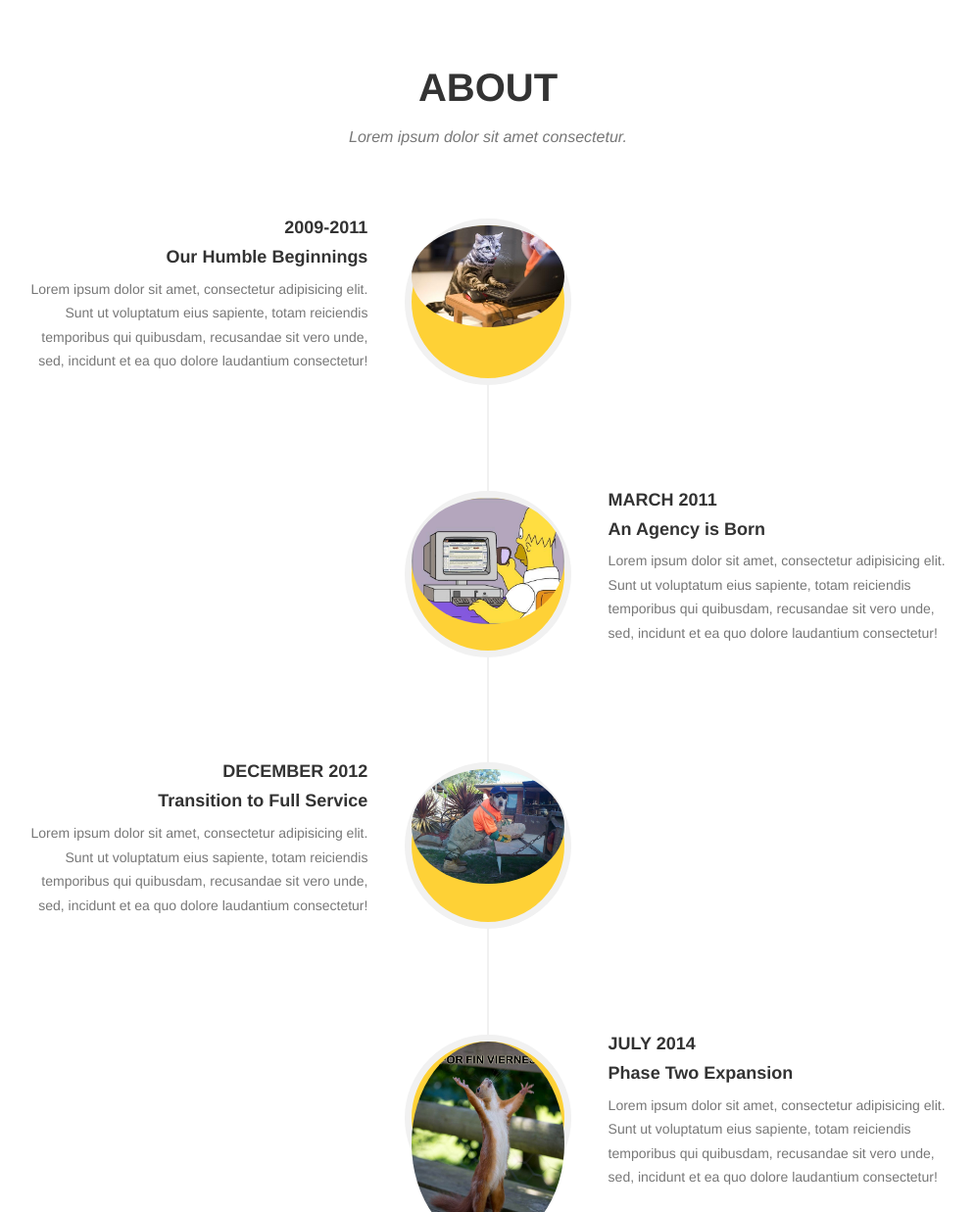
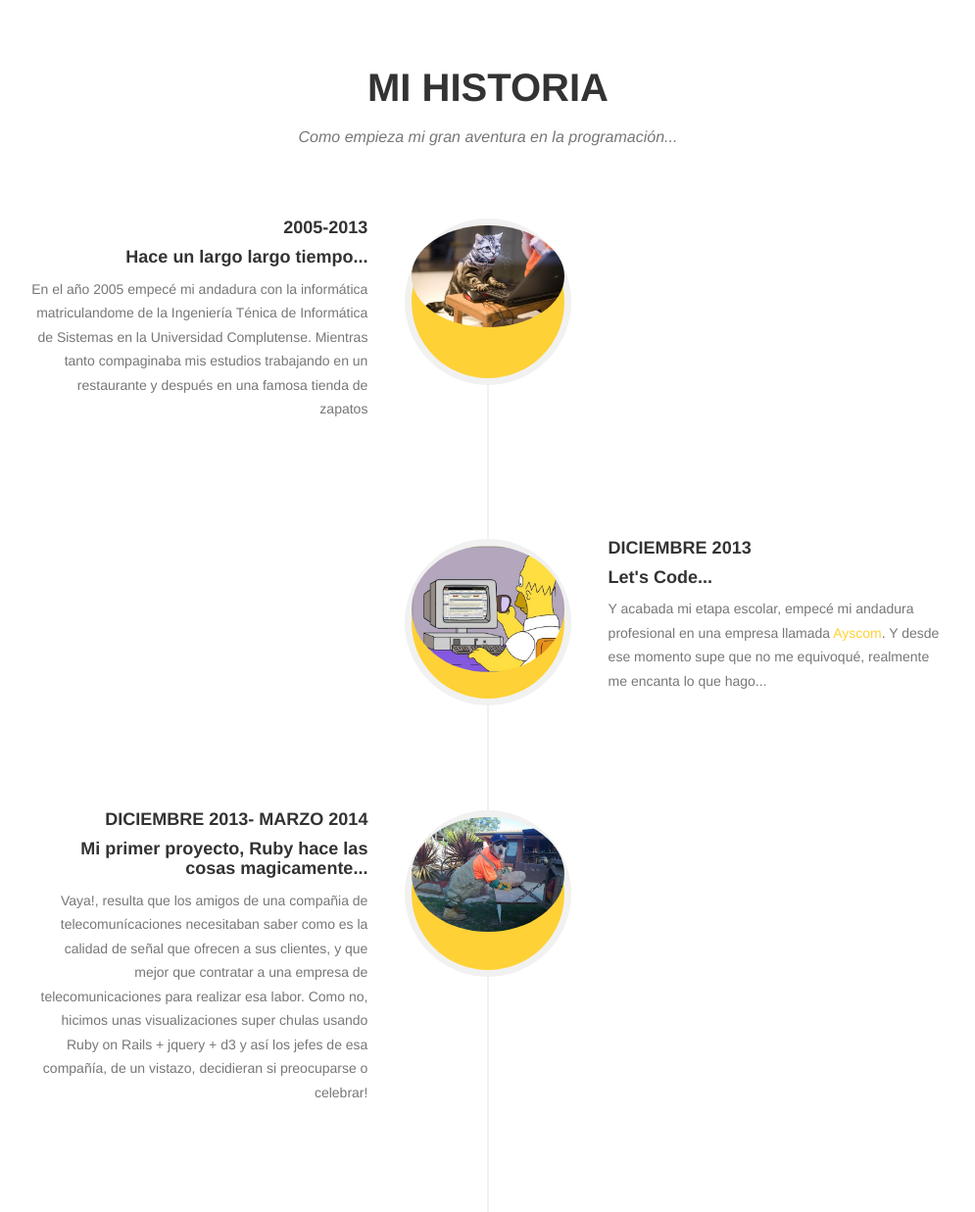
Before and after one commit to redlim/PersonalPageAngular, a website: page app/index.html in a window 1280 px wide. Shown: the part 780-2017 px from the top of the page at 98% size, without its empty margins (142-1137 px from the left). Drawn offline with nearby package versions, Linux system fonts and the light colour scheme; some packages are replaced by stand-ins of ours; files that its build step writes are made by us from their sources; no server answers; a script that the page names is missing.

Commit message:
Retocada información de la web

```diff
--- a/app/views/about.html
+++ b/app/views/about.html
@@ -4,8 +4,8 @@
   <div class="container">
     <div class="row">
       <div class="col-lg-12 text-center">
-        <h2 class="section-heading">About</h2>
-        <h3 class="section-subheading text-muted">Lorem ipsum dolor sit amet consectetur.</h3>
+        <h2 class="section-heading">Mi Historia</h2>
+        <h3 class="section-subheading text-muted">Como empieza mi gran aventura en la programación...</h3>
       </div>
     </div>
     <div class="row">
@@ -17,11 +17,11 @@
             </div>
             <div class="timeline-panel">
               <div class="timeline-heading">
-                <h4>2009-2011</h4>
-                <h4 class="subheading">Our Humble Beginnings</h4>
+                <h4>2005-2013</h4>
+                <h4 class="subheading">Hace un largo largo tiempo...</h4>
               </div>
               <div class="timeline-body">
-                <p class="text-muted">Lorem ipsum dolor sit amet, consectetur adipisicing elit. Sunt ut voluptatum eius sapiente, totam reiciendis temporibus qui quibusdam, recusandae sit vero unde, sed, incidunt et ea quo dolore laudantium consectetur!</p>
+                <p class="text-muted">En el año 2005 empecé mi andadura con la informática matriculandome de la Ingeniería Ténica de Informática de Sistemas en la Universidad Complutense. Mientras tanto compaginaba mis estudios trabajando en un restaurante y después en una famosa tienda de zapatos </p>
               </div>
             </div>
           </li>
@@ -31,11 +31,11 @@
             </div>
             <div class="timeline-panel">
               <div class="timeline-heading">
-                <h4>March 2011</h4>
-                <h4 class="subheading">An Agency is Born</h4>
+                <h4>Diciembre 2013</h4>
+                <h4 class="subheading">Let's Code...</h4>
               </div>
               <div class="timeline-body">
-                <p class="text-muted">Lorem ipsum dolor sit amet, consectetur adipisicing elit. Sunt ut voluptatum eius sapiente, totam reiciendis temporibus qui quibusdam, recusandae sit vero unde, sed, incidunt et ea quo dolore laudantium consectetur!</p>
+                <p class="text-muted">Y acabada mi etapa escolar, empecé mi andadura profesional en una empresa llamada <a href="http://ayscom.com">Ayscom</a>. Y desde ese momento supe que no me equivoqué, realmente me encanta lo que hago...</p>
               </div>
             </div>
           </li>
@@ -45,11 +45,12 @@
             </div>
             <div class="timeline-panel">
               <div class="timeline-heading">
-                <h4>December 2012</h4>
-                <h4 class="subheading">Transition to Full Service</h4>
+                <h4>Diciembre 2013- Marzo 2014</h4>
+                <h4 class="subheading">Mi primer proyecto, Ruby hace las cosas magicamente...</h4>
               </div>
               <div class="timeline-body">
-                <p class="text-muted">Lorem ipsum dolor sit amet, consectetur adipisicing elit. Sunt ut voluptatum eius sapiente, totam reiciendis temporibus qui quibusdam, recusandae sit vero unde, sed, incidunt et ea quo dolore laudantium consectetur!</p>
+                <p class="text-muted">Vaya!, resulta que los amigos de una compañia de telecomunícaciones necesitaban saber como es la calidad de señal que ofrecen a sus clientes, y que mejor que contratar a una empresa de telecomunicaciones para realizar esa labor.
+                Como no, hicimos unas visualizaciones super chulas usando Ruby on Rails + jquery + d3 y así los jefes de esa compañía, de un vistazo, decidieran si preocuparse o celebrar!</p>
               </div>
             </div>
           </li>
@@ -59,8 +60,8 @@
             </div>
             <div class="timeline-panel">
               <div class="timeline-heading">
-                <h4>July 2014</h4>
-                <h4 class="subheading">Phase Two Expansion</h4>
+                <h4>Julio 2014 - Noviembre 2015</h4>
+                <h4 class="subheading">Como aprendí, o casi, a vacunar...</h4>
               </div>
               <div class="timeline-body">
                 <p class="text-muted">Lorem ipsum dolor sit amet, consectetur adipisicing elit. Sunt ut voluptatum eius sapiente, totam reiciendis temporibus qui quibusdam, recusandae sit vero unde, sed, incidunt et ea quo dolore laudantium consectetur!</p>
```
